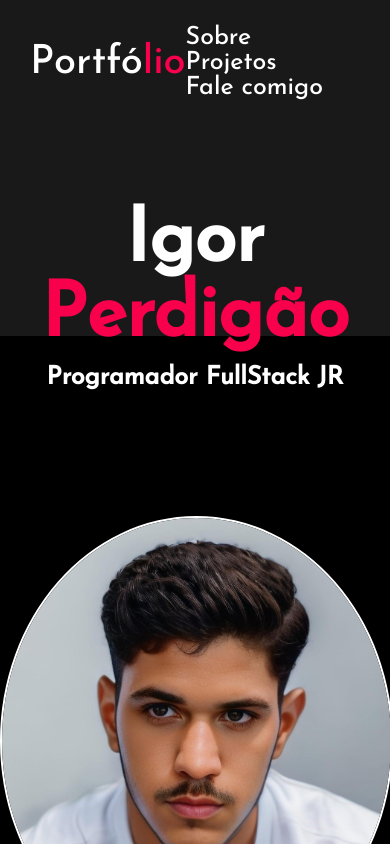
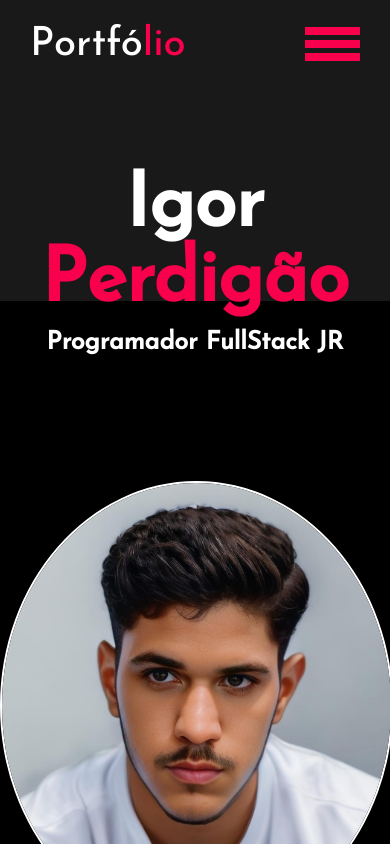
Before and after one commit to Hashtag-igor/Portfolio, a React (Vite) app: page / in a window 390 px wide. Shown: the top 844 px of the page. Built offline with nearby package versions, Linux system fonts and the light colour scheme.

Commit message:
Adicionei a base do menu sanduiche para dispositivos mobile

```diff
--- a/src/components/Header.jsx
+++ b/src/components/Header.jsx
@@ -1,13 +1,20 @@
-import React, {useState, useEffect, useLayoutEffect} from 'react'
+import  {useState, useEffect, useLayoutEffect} from 'react'
+import { useLocation, useNavigate } from 'react-router-dom';
 
 import { HeaderContainer, HeaderLI, HeaderLinks, HeaderLogoLeft, HeaderLogoRight, HeaderUL, HeaderLinksFixed, HeaderNavbarFixed,
-         HeaderLogoLeftFixed, HeaderContainerFixed, HeaderLogoRightFixed, HeaderULFixed, HeaderLIFixed, HeaderNavbar} from "../styles/HeaderStyles"
+         HeaderLogoLeftFixed, HeaderContainerFixed, HeaderLogoRightFixed, HeaderULFixed, HeaderLIFixed, HeaderNavbar,
+         MenuIconMobile, MenuToggleMobile, PaginaConteudoMobileContainer, PaginaConteudoMobileWrapper, PaginaOverlayMobile, NavbarContainer, NavbarWrapper, HeaderLinksMobilePage} from "../styles/HeaderStyles"
 
 
 export default function Header() {
   const [headerState, setHeaderState] = useState('normal');
   const [isMobile, setIsMobile] = useState(true);
   const [windowWidth, setWindowWidth] = useState(window.innerWidth);
+  const [aberto, setAberto] = useState(false);
+  const [isVisible, setIsVisible] = useState(true);
+
+  const navigate = useNavigate();
+  const location = useLocation();
 
   const handleLogoClick = () => {
     if (location.pathname === '/') {
@@ -15,9 +22,17 @@ export default function Header() {
     }
   };
 
+  const fecharMenu = () => {
+    setAberto(false);
+  };
+
+  const toggleMenu = () => {
+    setAberto(!aberto);
+  };
+
   useLayoutEffect(() => {
     const checkMobile = () => {
-      const isMobileDevice = window.innerWidth <= 768;
+      const isMobileDevice = window.innerWidth <= 700;
       setIsMobile(isMobileDevice);
     };
 
@@ -84,26 +99,73 @@ export default function Header() {
       {headerState === 'fixed' ? (
         <HeaderContainerFixed>
           <HeaderNavbarFixed>
-                <HeaderLogoLeftFixed to="/" onClick={handleLogoClick}>Portfó<HeaderLogoRightFixed>lio</HeaderLogoRightFixed></HeaderLogoLeftFixed>
+            <HeaderLogoLeftFixed to="/" onClick={handleLogoClick}>
+              Portfó<HeaderLogoRightFixed>lio</HeaderLogoRightFixed>
+            </HeaderLogoLeftFixed>
             <HeaderULFixed>
-                  <HeaderLIFixed><HeaderLinksFixed href="#sobre">Sobre</HeaderLinksFixed></HeaderLIFixed>
-                  <HeaderLIFixed><HeaderLinksFixed href="#projetos-id">Projetos</HeaderLinksFixed></HeaderLIFixed>
-                  <HeaderLIFixed><HeaderLinksFixed href="#fale-comigo">Fale comigo</HeaderLinksFixed></HeaderLIFixed>
+              <HeaderLIFixed>
+                <HeaderLinksFixed href="#sobre">Sobre</HeaderLinksFixed>
+              </HeaderLIFixed>
+              <HeaderLIFixed>
+                <HeaderLinksFixed href="#projetos-id">Projetos</HeaderLinksFixed>
+              </HeaderLIFixed>
+              <HeaderLIFixed>
+                <HeaderLinksFixed href="#fale-comigo">Fale comigo</HeaderLinksFixed>
+              </HeaderLIFixed>
             </HeaderULFixed>
           </HeaderNavbarFixed>
         </HeaderContainerFixed>
       ) : (
         <HeaderContainer id="home">
           <HeaderNavbar>
-                <HeaderLogoLeft to="/" onClick={handleLogoClick}>Portfó<HeaderLogoRight>lio</HeaderLogoRight></HeaderLogoLeft>
+            <HeaderLogoLeft to="/" onClick={handleLogoClick}>
+              Portfó<HeaderLogoRight>lio</HeaderLogoRight>
+            </HeaderLogoLeft>
             <HeaderUL>
-                  <HeaderLI><HeaderLinks href="#sobre">Sobre</HeaderLinks></HeaderLI>
-                  <HeaderLI><HeaderLinks href="#projetos-id">Projetos</HeaderLinks></HeaderLI>
-                  <HeaderLI><HeaderLinks href="#fale-comigo">Fale comigo</HeaderLinks></HeaderLI>
+              <HeaderLI>
+                <HeaderLinks href="#sobre">Sobre</HeaderLinks>
+              </HeaderLI>
+              <HeaderLI>
+                <HeaderLinks href="#projetos-id">Projetos</HeaderLinks>
+              </HeaderLI>
+              <HeaderLI>
+                <HeaderLinks href="#fale-comigo">Fale comigo</HeaderLinks>
+              </HeaderLI>
             </HeaderUL>
           </HeaderNavbar>
+
+          {isMobile && isVisible ? (
+            <PaginaOverlayMobile className={`pagina-overlay ${aberto ? 'pagina-overlay-aberto' : ''}`}>
+              <PaginaConteudoMobileContainer className="pagina-conteudo">
+                <PaginaConteudoMobileWrapper>
+                <HeaderLinksMobilePage href="#sobre">Sobre</HeaderLinksMobilePage>
+                <HeaderLinksMobilePage href="#sobre">Sobre</HeaderLinksMobilePage>
+                <HeaderLinksMobilePage href="#sobre">Sobre</HeaderLinksMobilePage>
+                <HeaderLinksMobilePage href="#sobre">Sobre</HeaderLinksMobilePage>
+                </PaginaConteudoMobileWrapper>
+              </PaginaConteudoMobileContainer>
+            </PaginaOverlayMobile>
+          ) : (
+            <h1 style={{color: "black"}}>teste</h1>
+          )}
+
+          {isMobile && isVisible ?
+              <MenuToggleMobile className="menu-toggle" onClick={toggleMenu}>
+                <MenuIconMobile className={`menu-icon ${aberto ? 'menu-icon-x' : 'menu-icon-vazio'}`} onClick={fecharMenu}></MenuIconMobile>
+              </MenuToggleMobile>
+          :
+            <NavbarContainer>
+              <NavbarWrapper>
+                <HeaderLinksMobilePage href="#sobre">Sobre</HeaderLinksMobilePage>
+                <HeaderLinksMobilePage href="#sobre">Sobre</HeaderLinksMobilePage>
+                <HeaderLinksMobilePage href="#sobre">Sobre</HeaderLinksMobilePage>
+                <HeaderLinksMobilePage href="#sobre">Sobre</HeaderLinksMobilePage>
+              </NavbarWrapper>
+            </NavbarContainer>
+            }
       </HeaderContainer>
       )}
     </>
-  )
+  );
+
 }
--- a/src/styles/GlobalStyle.jsx
+++ b/src/styles/GlobalStyle.jsx
@@ -12,6 +12,13 @@ const GlobalStyle = createGlobalStyle`
         text-decoration: none;
         color: #fff;
     }
+
+    //Para corrigir o problema da página do menu sanduiche aberto
+    @media screen and (max-width: 768px){
+        .pagina-overlay-aberto .pagina-conteudo {
+        transform: translateY(0);
+        }
+    }
 `
 
 export default GlobalStyle;
--- a/src/styles/HeaderStyles.jsx
+++ b/src/styles/HeaderStyles.jsx
@@ -20,7 +20,11 @@ export const HeaderLogoLeft = styled(Link)`
 export const HeaderLogoRight = styled.a`
     color: #f9004d;
 `
-export const HeaderUL = styled.ul``
+export const HeaderUL = styled.ul`
+    @media screen and (max-width: 700px) {
+        display: none;
+    }
+`
 
 export const HeaderLI = styled.li`
     color: white;
@@ -95,3 +99,115 @@ export const HeaderNameRightFixed = styled.span`
 export const HeaderProfessionFixed = styled.h3`
 
 `
+
+
+//Mobile Page
+export const PaginaOverlayMobile = styled.div`
+  @media screen and (max-width: 768px) {
+    position: absolute;
+    top: 0;
+    left: 0;
+    height: 0;
+    width: 100%;
+    background-color: #f9004d;
+    overflow: hidden;
+    transition: height 0.3s ease;
+    display: flex;
+    align-items: flex-start;
+    z-index: 2;
+
+    &.pagina-overlay-aberto {
+      height: 100vh;
+      width: 100%;
+      background-color: #fff;
+    }
+  }
+`;
+
+export const PaginaConteudoMobileContainer = styled.div`
+  @media screen and (max-width: 768px) {
+    width: 100%;
+    padding: 50px;
+    transform: translateY(-100%);
+    transition: transform 0.3s ease;
+    z-index: 1;
+
+    &.pagina-overlay-aberto & {
+      transform: translateY(0);
+    }
+  }
+`;
+
+export const PaginaConteudoMobileWrapper = styled.div`
+  width: 70%;
+  display: flex;
+  flex-direction: column;
+`
+
+export const MenuToggleMobile = styled.button`
+  z-index: 2;
+
+  @media screen and (max-width: 768px) {
+    background: none;
+    border: none;
+    cursor: pointer;
+    position: absolute;
+    top: 40px;
+    right: 30px;
+  }
+`;
+
+export const MenuIconMobile = styled.div`
+  @media screen and (max-width: 768px) {
+    display: block;
+    width: 55px;
+    height: 8px;
+    background: #f9004d;
+    position: relative;
+    display: flex;
+    transition: transform 0.3s ease;
+
+    &::before,
+    &::after {
+      content: '';
+      position: absolute;
+      width: 55px;
+      height: 8px;
+      background: #f9004d;
+    }
+
+    &::before {
+      top: -13px;
+    }
+
+    &::after {
+      bottom: -13px;
+    }
+
+    &.menu-icon-x {
+      transform: rotate(45deg);
+    }
+  }
+`;
+
+export const NavbarContainer = styled.div`
+  width: 100%;
+  padding: 14px 0;
+  background-color: #0b3f1a;
+  border-bottom: 1px solid #0a3d19;
+  box-shadow: 3px 2px 2px #093817;
+`;
+
+export const NavbarWrapper = styled.div`
+  width: 95%;
+  display: flex;
+  align-items: center;
+  justify-content: space-evenly;
+  margin: auto;
+`;
+
+
+export const HeaderLinksMobilePage  = styled.a`
+    text-decoration: none;
+    color: black;
+`
```
Lines whose indentation alone changed are shown as unchanged.
